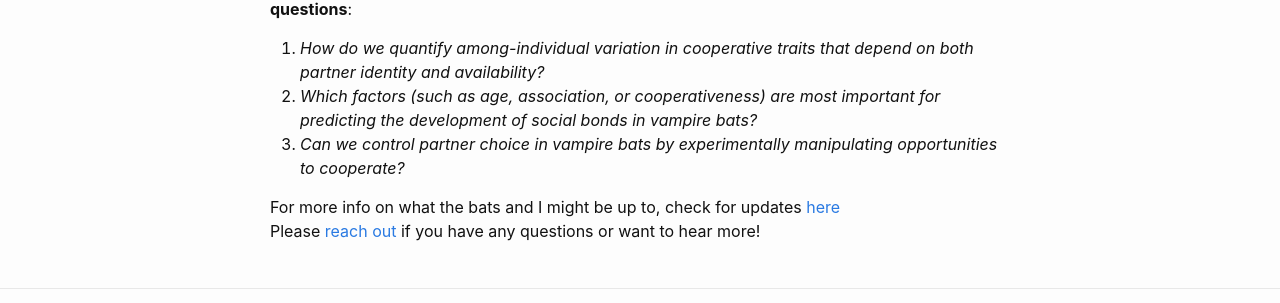
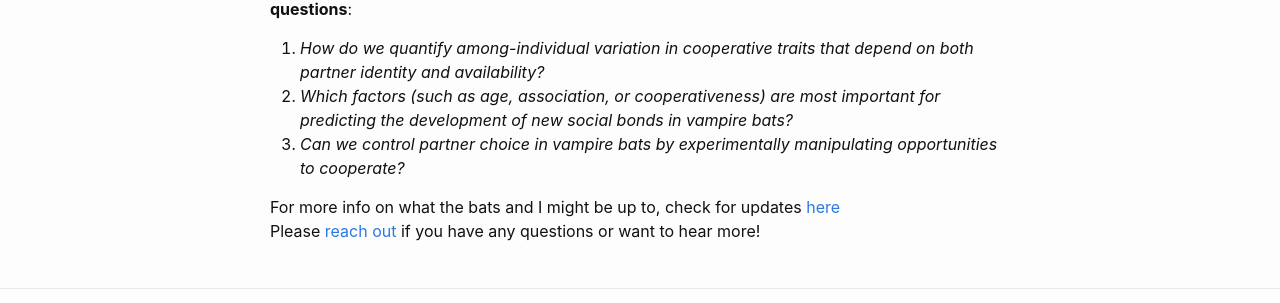
Before and after one commit to imranrazik/imranrazik.github.io, a Jekyll site: the page built from index.md, in a window 1280 px wide. Shown: the part 832-1135 px from the top of the page. Built offline with Jekyll 4.4.1, drawn with Linux system fonts in a browser that asks for light colours; our own code applies the rules of GitHub Pages for plain Markdown files.

Commit message:
Update index.md

```diff
--- a/index.md
+++ b/index.md
@@ -16,7 +16,7 @@ I'm also a PhD student and member of the Carter Lab at Ohio State University in
 
 For my dissertation, I work with common vampire bats to answer three **primary research questions**: <br/>
 1. *How do we quantify among-individual variation in cooperative traits that depend on both partner identity and availability?*
-2. *Which factors (such as age, association, or cooperativeness) are most important for predicting the development of social bonds in vampire bats?*
+2. *Which factors (such as age, association, or cooperativeness) are most important for predicting the development of new social bonds in vampire bats?*
 3. *Can we control partner choice in vampire bats by experimentally manipulating opportunities to cooperate?*
 
 For more info on what the bats and I might be up to, check for updates [here](https://imranrazik.github.io/Blog.html) <br/>
```
